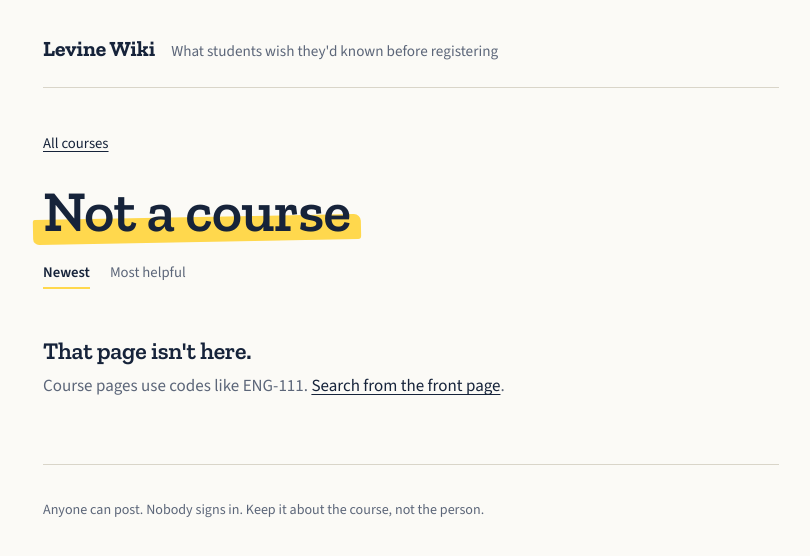
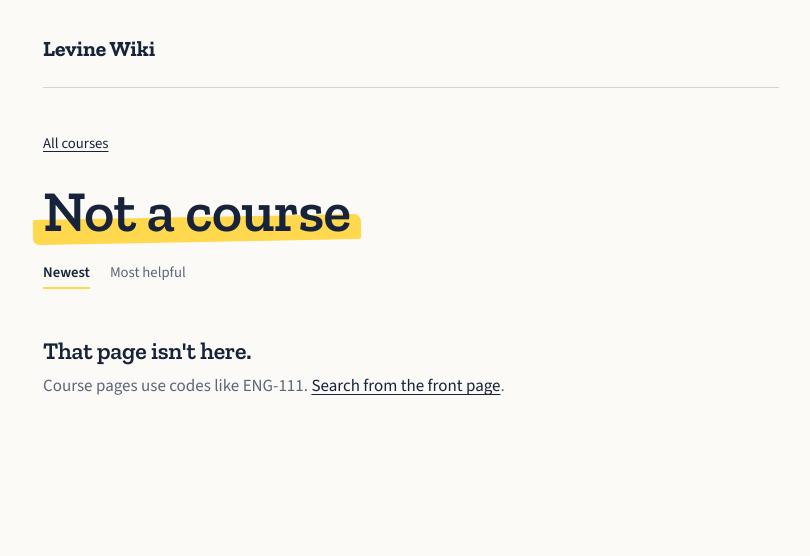
Before and after one commit to levinewiki/levine-wiki, a plain HTML site: page course.html in a window 1280 px wide. Shown: the whole page, without its empty margins (229-1039 px from the left). Drawn offline with nearby package versions, Linux system fonts and the light colour scheme.

Commit message:
Update course.html

```diff
--- a/course.html
+++ b/course.html
@@ -12,7 +12,6 @@
 <body>
   <header class="masthead">
     <a class="wordmark" href="index.html">Levine Wiki</a>
-    <p class="tagline">What students wish they'd known before registering</p>
   </header>
 
   <div id="notices" class="notices" role="status" aria-live="polite"></div>
@@ -70,10 +69,6 @@
       </form>
     </section>
   </main>
-
-  <footer>
-    <p>Anyone can post. Nobody signs in. Keep it about the course, not the person.</p>
-  </footer>
 
   <script src="config.js"></script>
   <script src="app.js"></script>
```
